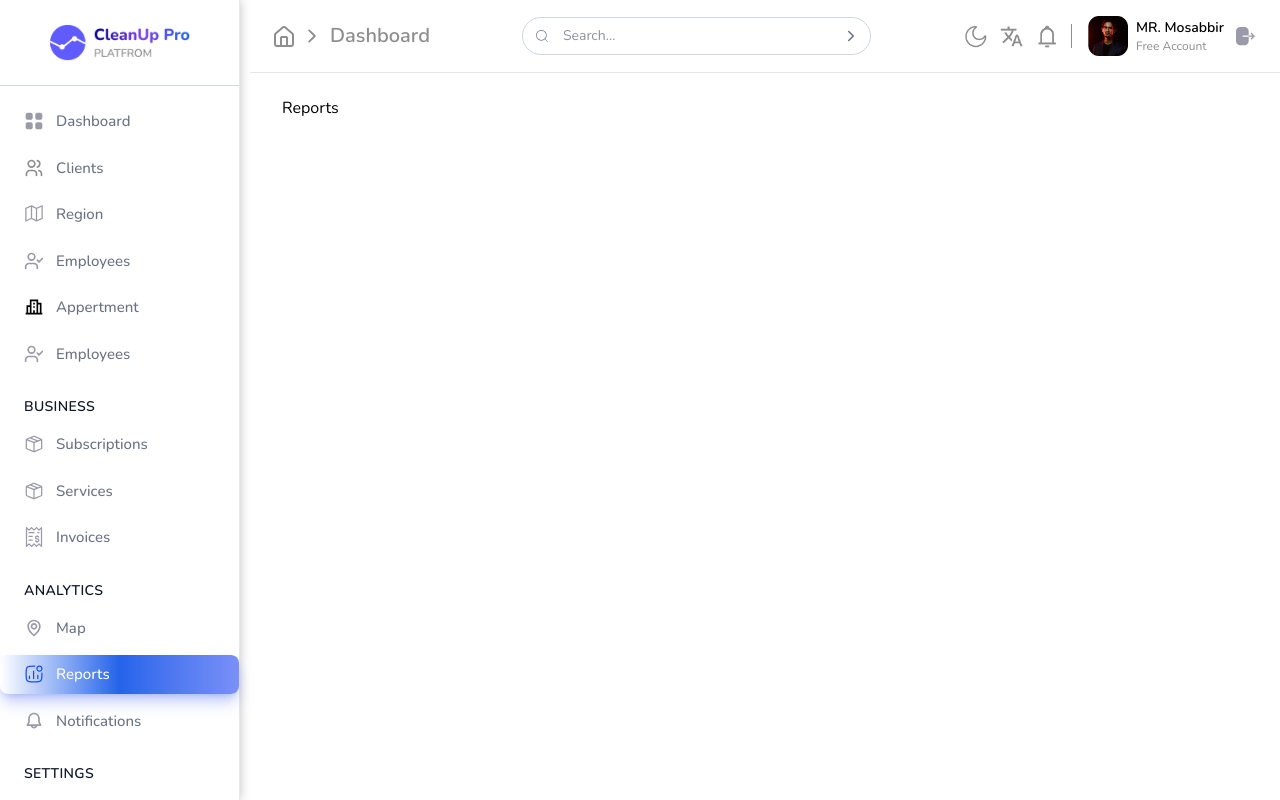
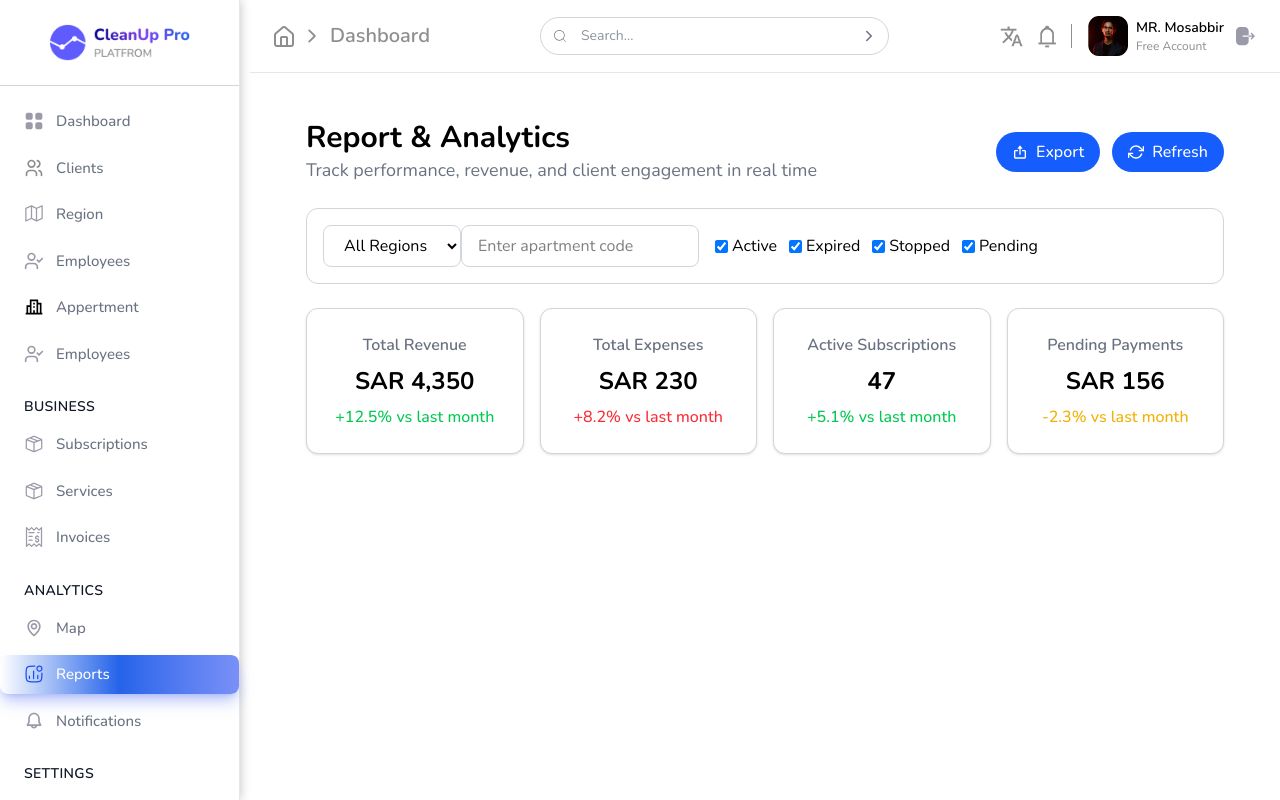
Before and after one commit to Alamin10231/CleanupSoftware, a React (Vite) app: page /reports in a window 1280 px wide. Built offline with nearby package versions, Linux system fonts and the light colour scheme.

Commit message:
reports working

```diff
--- a/src/Components/Navbar.tsx
+++ b/src/Components/Navbar.tsx
@@ -2,7 +2,6 @@ import { IoIosArrowForward } from "react-icons/io";
 import Home from "../assets/Image/Home.png";
 import SearchBar from "@/Shared/SearchBar";
 import { useState, useRef, useEffect } from "react";
-import darkmode from "../assets/Image/solar_moon-linear.png";
 import china from "../assets/Image/material-symbols_translate.png";
 import moonicon from "../assets/Image/iconamoon_notification.png";
 import MyIcon from "../assets/Image/Logout.svg";
@@ -37,9 +36,7 @@ const Navbar = () => {
       <div className="flex items-center gap-2">
         <img src={Home} className="w-5" alt="Home" />
         <IoIosArrowForward className="text-[#8E8E8E] text-xl" />
-        <p className="text-[#8E8E8E] font-semibold text-xl">
-          Dashboard
-        </p>
+        <p className="text-[#8E8E8E] font-semibold text-xl">Dashboard</p>
       </div>
 
       {/* Middle SearchBar */}
@@ -55,7 +52,6 @@ const Navbar = () => {
       <div className="flex items-center gap-4">
         {/* Icons */}
         <div className="flex items-center gap-3 border-r border-[#8E8E8E] pr-3">
-          <img className="w-6 h-6" src={darkmode} alt="darkmode icon" />
           <img className="w-6 h-6" src={china} alt="china language" />
           <img className="w-6 h-6" src={moonicon} alt="moon icon" />
         </div>
@@ -67,11 +63,7 @@ const Navbar = () => {
             onClick={() => setOpen(!open)}
             ref={profileRef}
           >
-            <img
-              src={profilepic}
-              className="w-10 h-10 rounded"
-              alt="profile"
-            />
+            <img src={profilepic} className="w-10 h-10 rounded" alt="profile" />
             <div className="flex flex-col">
               <h1 className="font-semibold text-sm">MR. Mosabbir</h1>
               <p className="text-[#8E8E8E] text-xs">Free Account</p>
@@ -96,17 +88,24 @@ const Navbar = () => {
 
                 {/* Profile Text */}
                 <div className="flex flex-col justify-center ">
-                  <h1 className="font-semibold text-sm leading-tight">MR. Mosabbir</h1>
-                  <p className="text-gray-500 text-xs py-1">admin@cleanuppro.com</p>
+                  <h1 className="font-semibold text-sm leading-tight">
+                    MR. Mosabbir
+                  </h1>
+                  <p className="text-gray-500 text-xs py-1">
+                    admin@cleanuppro.com
+                  </p>
 
                   {/* Role Badge */}
                   <p className="bg-[rgba(36,99,234,0.1)] text-sm text-[#2463EA] inline-flex items-center gap-2 px-3 py-1 rounded-full">
-                    <img src={admininstritor} className="w-4 h-4" alt="role icon" />
+                    <img
+                      src={admininstritor}
+                      className="w-4 h-4"
+                      alt="role icon"
+                    />
                     Administrator
                   </p>
                 </div>
               </div>
-
 
               <div className="  justify-start flex items-center gap-3 w-full text-left px-4 py-4 hover:bg-gray-100">
                 <img src={manicon} alt="" />
--- /dev/null
+++ b/src/Components/Reports/Report.tsx
@@ -0,0 +1,78 @@
+// src/pages/Report.tsx
+import React from "react";
+import Button from "../Button";
+import { FiRefreshCw } from "react-icons/fi";
+import { BiExport } from "react-icons/bi";
+
+export default function Report() {
+  return (
+    <div className="p-6 space-y-6">
+      {/* Header */}
+      <div className="flex items-center justify-between">
+        <div>
+          <h1 className="text-3xl font-bold">Report & Analytics</h1>
+          <p className="text-gray-500 text-lg">
+            Track performance, revenue, and client engagement in real time
+          </p>
+        </div>
+        <div className="flex gap-3">
+          <Button icon={<BiExport />} text="Export" />
+          <Button icon={<FiRefreshCw />} text="Refresh" />
+        </div>
+      </div>
+
+      {/* Filter Section */}
+      <div className="bg-white border  border-gray-300 rounded-xl p-4 flex flex-wrap gap-4 items-center">
+
+
+    <div>
+          <select className="border border-gray-300 rounded-lg px-4 py-2">
+          <option>All Regions</option>
+        </select>
+
+        <input
+          type="text"
+          placeholder="Enter apartment code"
+          className="border rounded-lg px-4 py-2 border-gray-300"
+        />
+    </div>
+
+        {/* Status checkboxes */}
+        <div className="flex flex-wrap items-center gap-3">
+          <label className="flex items-center gap-1">
+            <input type="checkbox" defaultChecked /> Active
+          </label>
+          <label className="flex items-center gap-1">
+            <input type="checkbox" defaultChecked /> Expired
+          </label>
+          <label className="flex items-center gap-1">
+            <input type="checkbox" defaultChecked /> Stopped
+          </label>
+          <label className="flex items-center gap-1">
+            <input type="checkbox" defaultChecked /> Pending
+          </label>
+        </div>
+
+      </div>
+
+      {/* Stats Cards */}
+      <div className="grid grid-cols-1 md:grid-cols-4 gap-4">
+        {[
+          { title: "Total Revenue", value: "SAR 4,350", change: "+12.5%", color: "text-green-500" },
+          { title: "Total Expenses", value: "SAR 230", change: "+8.2%", color: "text-red-500" },
+          { title: "Active Subscriptions", value: "47", change: "+5.1%", color: "text-green-500" },
+          { title: "Pending Payments", value: "SAR 156", change: "-2.3%", color: "text-yellow-500" },
+        ].map((item) => (
+          <div
+            key={item.title}
+            className="bg-white border-gray-300 border rounded-xl p-6 shadow text-center space-y-2"
+          >
+            <p className="text-gray-500 font-semibold">{item.title}</p>
+            <p className="text-2xl font-bold">{item.value}</p>
+            <p className={`font-medium ${item.color}`}>{item.change} vs last month</p>
+          </div>
+        ))}
+      </div>
+    </div>
+  );
+}
--- a/src/Page/Reports.tsx
+++ b/src/Page/Reports.tsx
@@ -1,7 +1,8 @@
+import Report from "@/Components/Reports/Report"
 
 const Reports = () => {
   return (
-    <div>Reports</div>
+    <div><Report></Report></div>
   )
 }
 
--- a/src/Router/Router.tsx
+++ b/src/Router/Router.tsx
@@ -18,11 +18,10 @@ import ForgetPassword from "@/Components/Auth/ForgetPassword";
 import VerifyCode from "@/Components/Auth/VerifyCode";
 import Appertment from "@/Page/Appertment";
 import Home from "@/Page/Home";
-import SetPassword from '@/Components/Auth/SetPassword';
+import SetPassword from "@/Components/Auth/SetPassword";
 // import SubscriptionPlan from "@/Components/Subscription/SubscriptionPlan";
 import Layout from "@/Layout";
 import SubscriptionPlan from "@/Components/Subscription/SubscriptionPlan";
-
 
 const Router = () => {
   return (
@@ -42,16 +41,15 @@ const Router = () => {
         <Route path="services" element={<Services />} />
         <Route path="settings" element={<Settings />} />
         <Route path="subscription" element={<Subscriptions />} />
-        <Route path="subscriptionplan" element={<SubscriptionPlan
-
-    />} />
+        <Route path="subscriptionplan" element={<SubscriptionPlan />} />
+        <Route path="reports" element={<Reports />} />
       </Route>
-        <Route path="adminlogin" element={<AdminLogin />} />
-        <Route path="signup" element={<UserSignUp />} />
-        <Route path="forgetpassword" element={<ForgetPassword />} />
-        <Route path="verifycode" element={<VerifyCode />} />
-        <Route path="setpassword" element={<SetPassword />} />
+      <Route path="adminlogin" element={<AdminLogin />} />
+      <Route path="signup" element={<UserSignUp />} />
+      <Route path="forgetpassword" element={<ForgetPassword />} />
+      <Route path="verifycode" element={<VerifyCode />} />
+      <Route path="setpassword" element={<SetPassword />} />
     </Routes>
-  )
-}
+  );
+};
 export default Router;
```
Also changed, not shown: src/Components/Region/Regioncomponent.tsx (+60 -26 lines).
